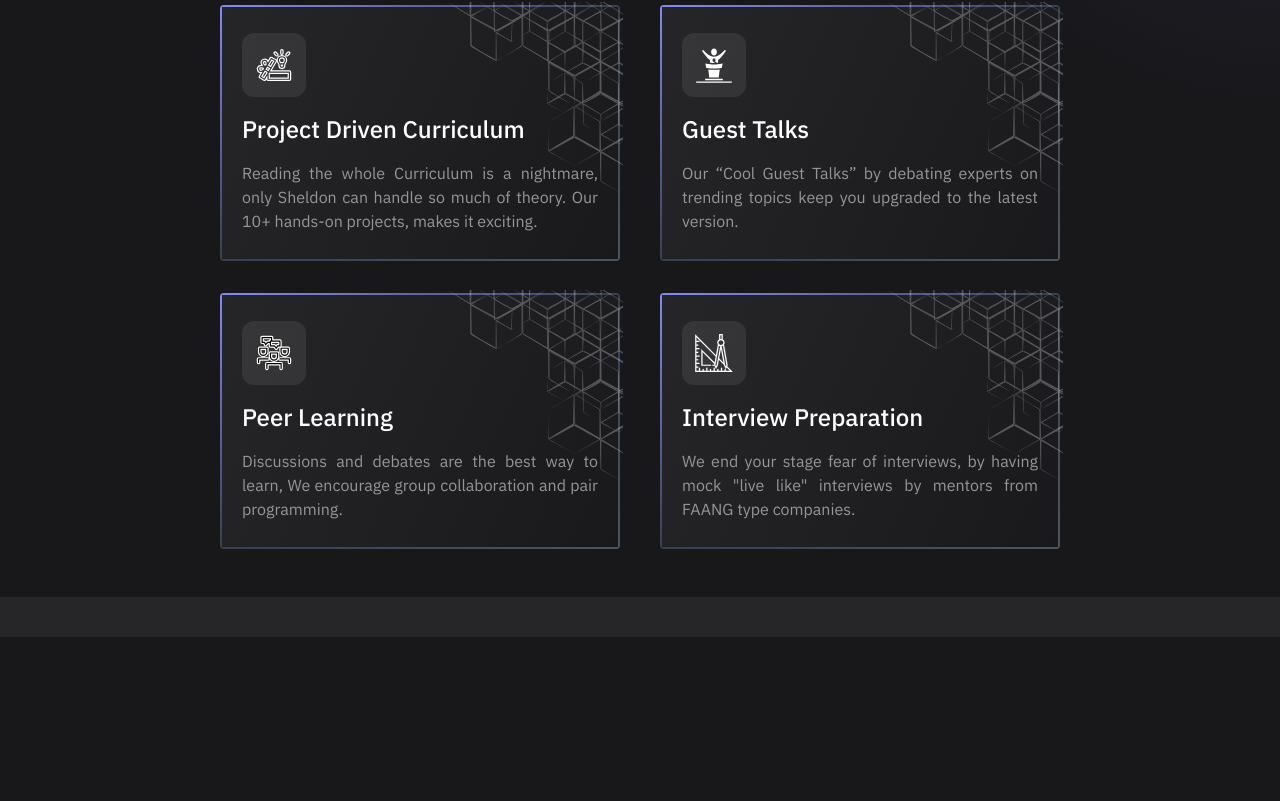
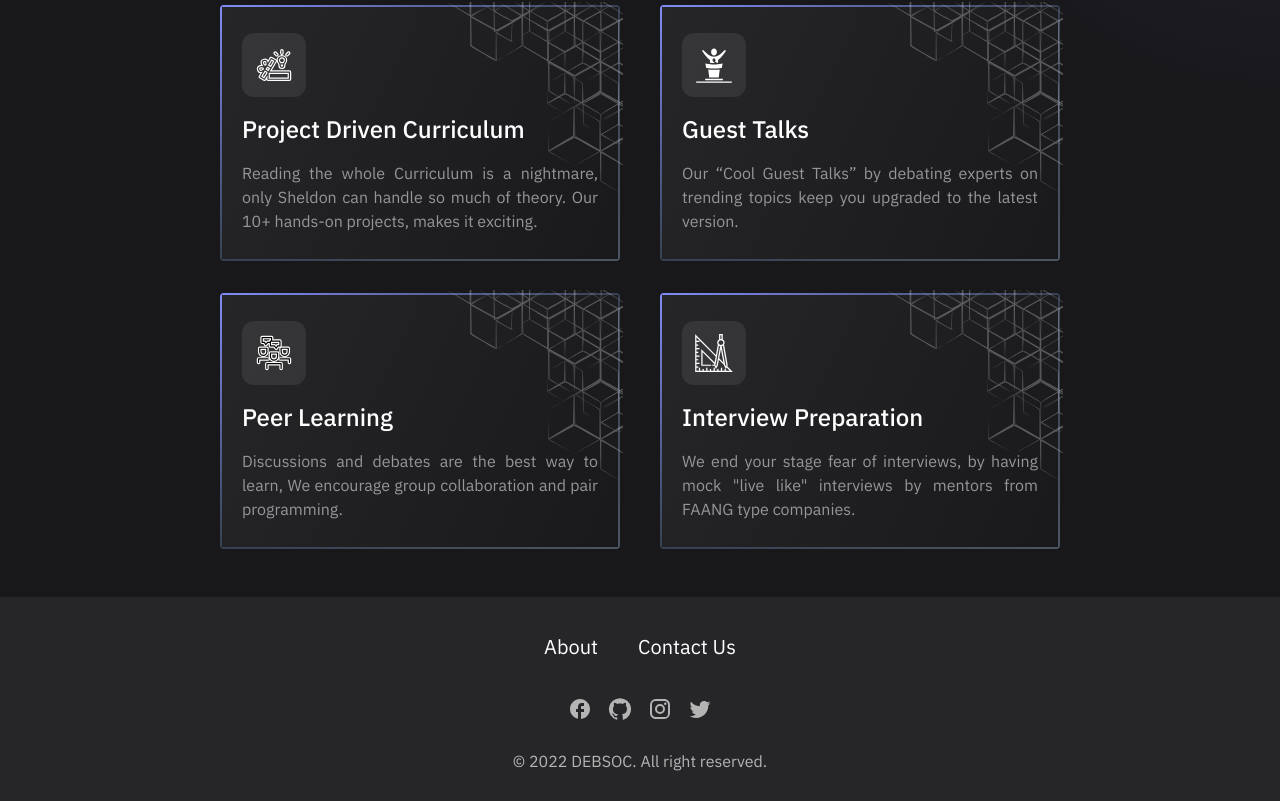
Before and after one commit to abhay-ag/DEBSOC-Final, a React (Create React App) app: page / in a window 1280 px wide. Shown: the part 1870-2671 px from the top of the page. Before the commit the page ends 2507 px from the top, so only its background shows below. Built offline with nearby package versions, Linux system fonts and the light colour scheme.

Commit message:
footer made completely || added styles

```diff
--- a/src/Footer.jsx
+++ b/src/Footer.jsx
@@ -1,9 +1,24 @@
+import { FacebookRounded, GitHub, Instagram, Twitter } from '@mui/icons-material'
 import React from 'react'
+import { Link } from 'react-router-dom'
 
 function Footer() {
+  const year = new Date().getFullYear();
   return (
     <div className='w-screen h-fit box-border py-5 mt-12 bg-[rgb(38,38,41)] flex flex-col items-center justify-center'>
-
+      <div className="flex flex-row flex-wrap box-border w-3/4 items-center justify-center my-2">
+        <Link className='link font text-white text-xl box-border mx-5 my-2' to={'/about'}>About</Link>
+        <Link className='link font text-white text-xl box-border mx-5 my-2' to={'/contact'}>Contact Us</Link>
+      </div>
+      <div className='flex flex-row flex-wrap w-1/2 items-center justify-center my-5 '>
+          <FacebookRounded className='mx-2 text-[rgb(180,180,180)] hover:text-white' />
+          <GitHub className='mx-2 text-[rgb(180,180,180)] hover:text-white'/>
+          <Instagram className='mx-2 text-[rgb(180,180,180)] hover:text-white'/>
+          <Twitter className='mx-2 text-[rgb(180,180,180)] hover:text-white'/>
+      </div>
+      <div className='flex flex-row flex-wrap items-center justify-center my-2 text-[rgb(180,180,180)]'>
+        &copy; {year} DEBSOC. All right reserved.
+      </div>
     </div>
   )
 }
```
Also changed, not shown: src/style.css.
